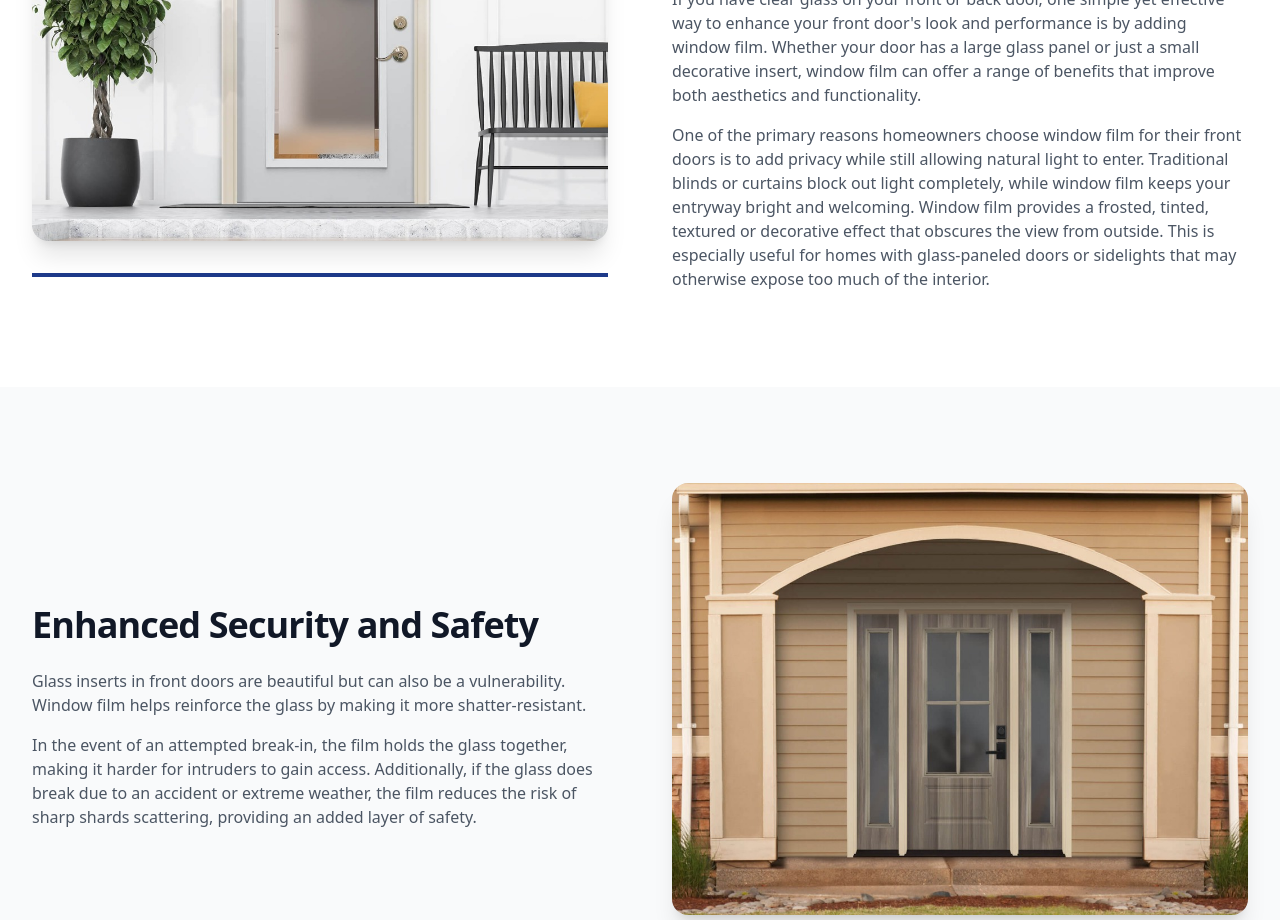
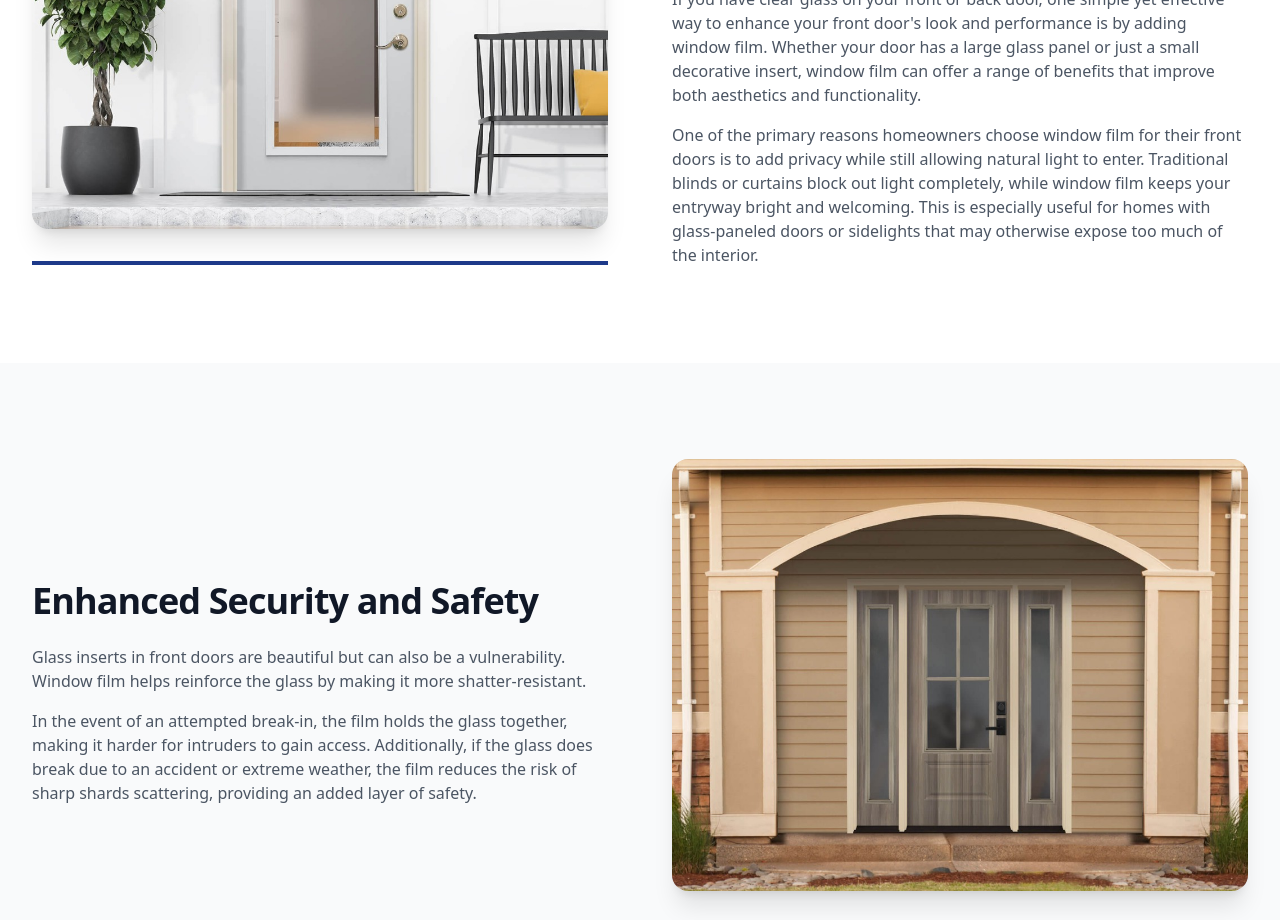
Before and after one commit to simplifaisoul/privacy-film-ottawa, a React (Vite) app: page / in a window 1280 px wide. Shown: the part 2280-3200 px from the top of the page. Built offline with nearby package versions, Linux system fonts and the light colour scheme.

Commit message:
Content: Remove redundant sentence about frosted effect

```diff
--- a/src/App.tsx
+++ b/src/App.tsx
@@ -36,7 +36,7 @@ function App() {
                   If you have clear glass on your front or back door, one simple yet effective way to enhance your front door's look and performance is by adding window film. Whether your door has a large glass panel or just a small decorative insert, window film can offer a range of benefits that improve both aesthetics and functionality.
                 </p>
                 <p>
-                  One of the primary reasons homeowners choose window film for their front doors is to add privacy while still allowing natural light to enter. Traditional blinds or curtains block out light completely, while window film keeps your entryway bright and welcoming. Window film provides a frosted, tinted, textured or decorative effect that obscures the view from outside. This is especially useful for homes with glass-paneled doors or sidelights that may otherwise expose too much of the interior.
+                  One of the primary reasons homeowners choose window film for their front doors is to add privacy while still allowing natural light to enter. Traditional blinds or curtains block out light completely, while window film keeps your entryway bright and welcoming. This is especially useful for homes with glass-paneled doors or sidelights that may otherwise expose too much of the interior.
                 </p>
               </div>
             }
```
